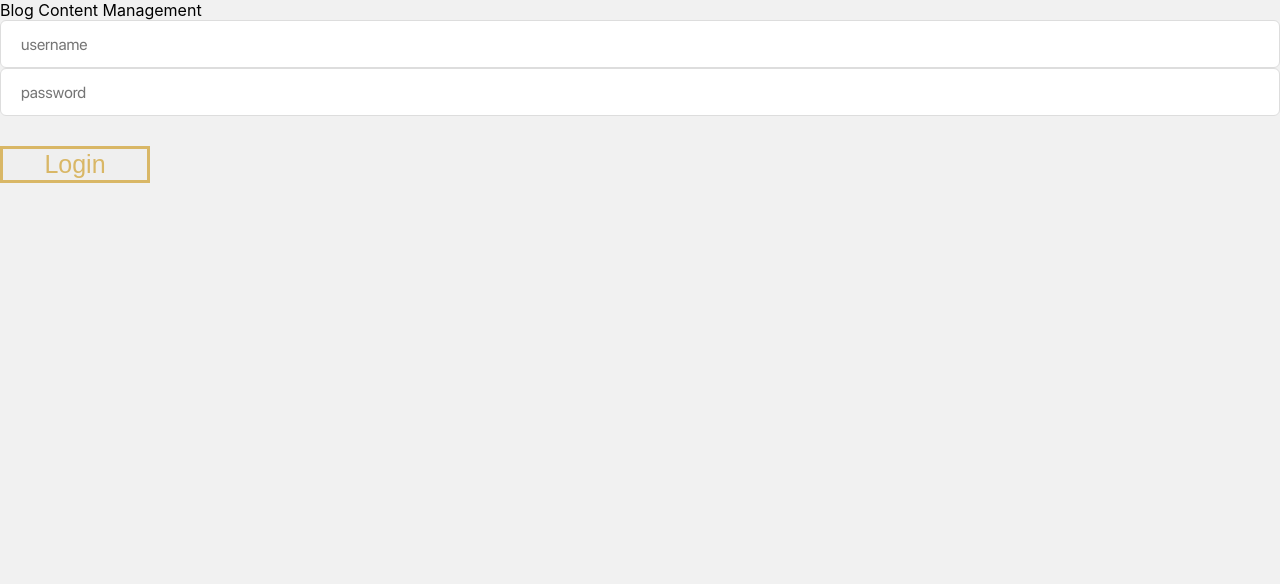
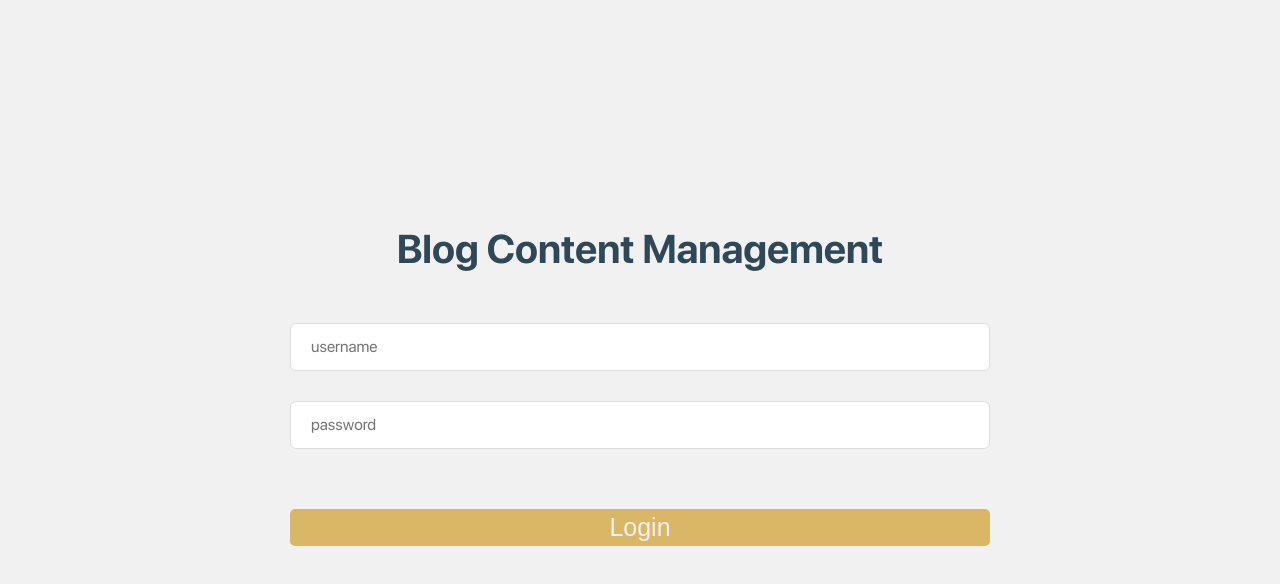
Before and after one commit to whitetiger-dev/react-typescript-blog, a React (Create React App) app: page /admin in a window 1280 px wide. Shown: the top 584 px of the page. Built offline with nearby package versions, Linux system fonts and the light colour scheme.

Commit message:
Admin Login Page form custormised

```diff
--- a/src/pages/AdminLoginPage/index.scss
+++ b/src/pages/AdminLoginPage/index.scss
@@ -1,2 +1,34 @@
 @import '../../styles/helpers.scss', '../../styles/palette.scss',
   '../../styles/typography.scss';
+
+.login {
+  display: flex;
+  max-width: 700px;
+  height: 100vh;
+  flex-direction: column;
+  align-items: center;
+  justify-content: center;
+  margin: 0 auto;
+
+  &__items {
+    width: 100%;
+    text-align: center;
+
+    &__title {
+      color: $backgroundFooter;
+      @include SFProBold;
+      font-size: rem(40px);
+      margin-bottom: 50px;
+    }
+
+    &__input {
+      margin-bottom: 30px;
+    }
+    &__btn {
+      width: 100%;
+      background-color: $primaryGold;
+      color: $textWhite;
+      border-radius: 5px;
+    }
+  }
+}
--- a/src/pages/AdminLoginPage/index.tsx
+++ b/src/pages/AdminLoginPage/index.tsx
@@ -36,7 +36,7 @@ const AdminLoginPage = () => {
           onChange={onChangePassword}
           className="login__items__input"
         />
-        <Button text="Login" onClick={onLogin} className={''} />
+        <Button text="Login" onClick={onLogin} className={'login__items__btn'} />
       </div>
     </div>
   )
```
